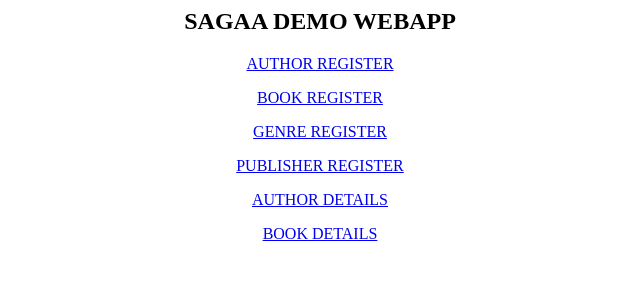
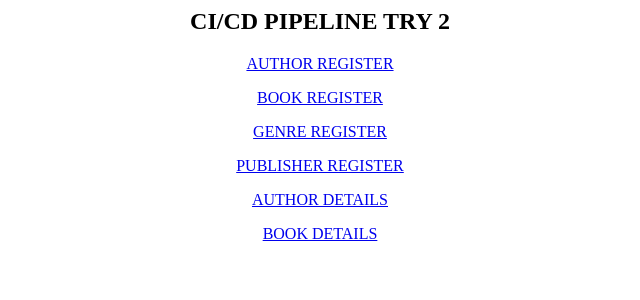
Before and after one commit to Thilakeshaws27/sample-ci-cd, a Django app: page /app4/home in a window 1280 px wide. Shown: the top 300 px of the page, without its empty margins (320-960 px from the left). Run offline with Django 5.2, Linux system fonts and the light colour scheme.

Commit message:
code fix

```diff
--- a/myweb/app4/templates/home.html
+++ b/myweb/app4/templates/home.html
@@ -1,6 +1,6 @@
 <html>
     <body><Center>
-        <h2>SAGAA DEMO WEBAPP</h2>
+        <h2>CI/CD PIPELINE TRY 2 </h2>
         <p><a href="authorreg">AUTHOR REGISTER</a></p>
         <p><a href="bookreg">BOOK REGISTER</a></p>
         <p><a href="genreg">GENRE REGISTER</a></p>
```
